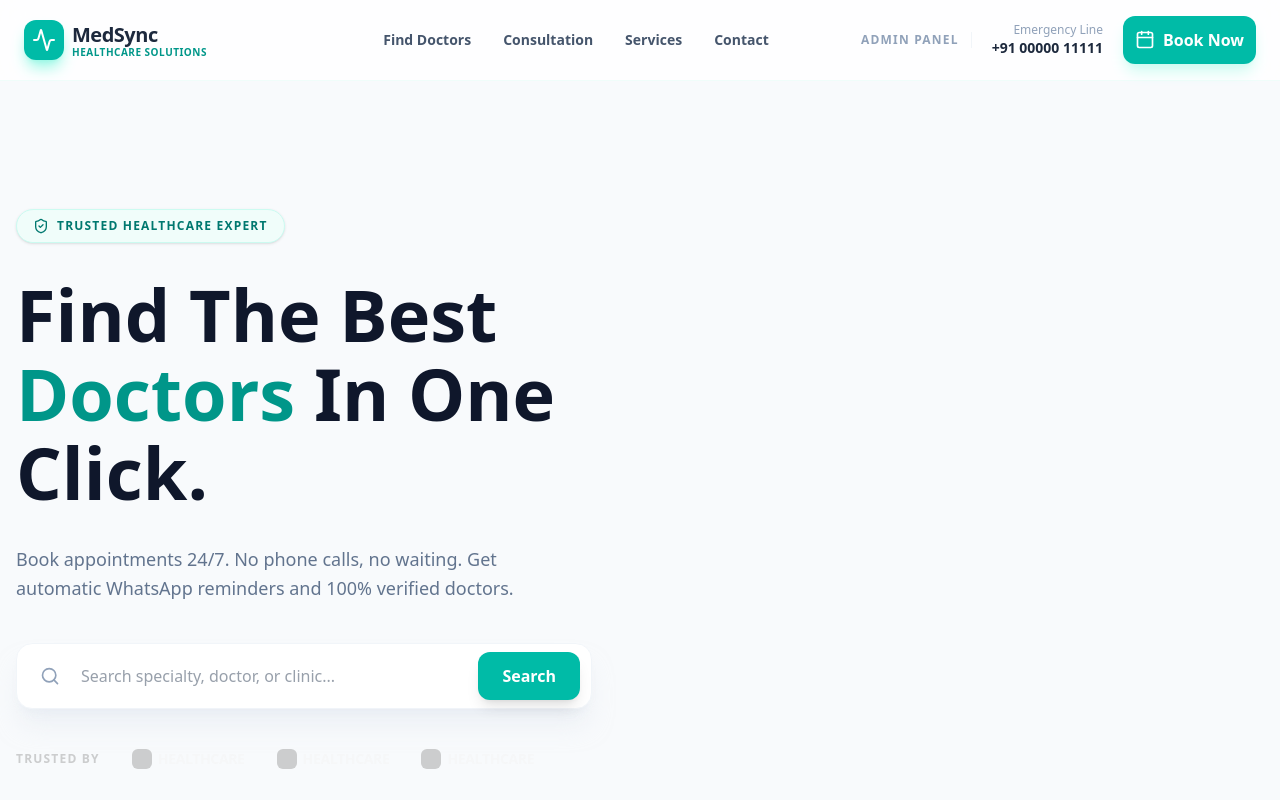
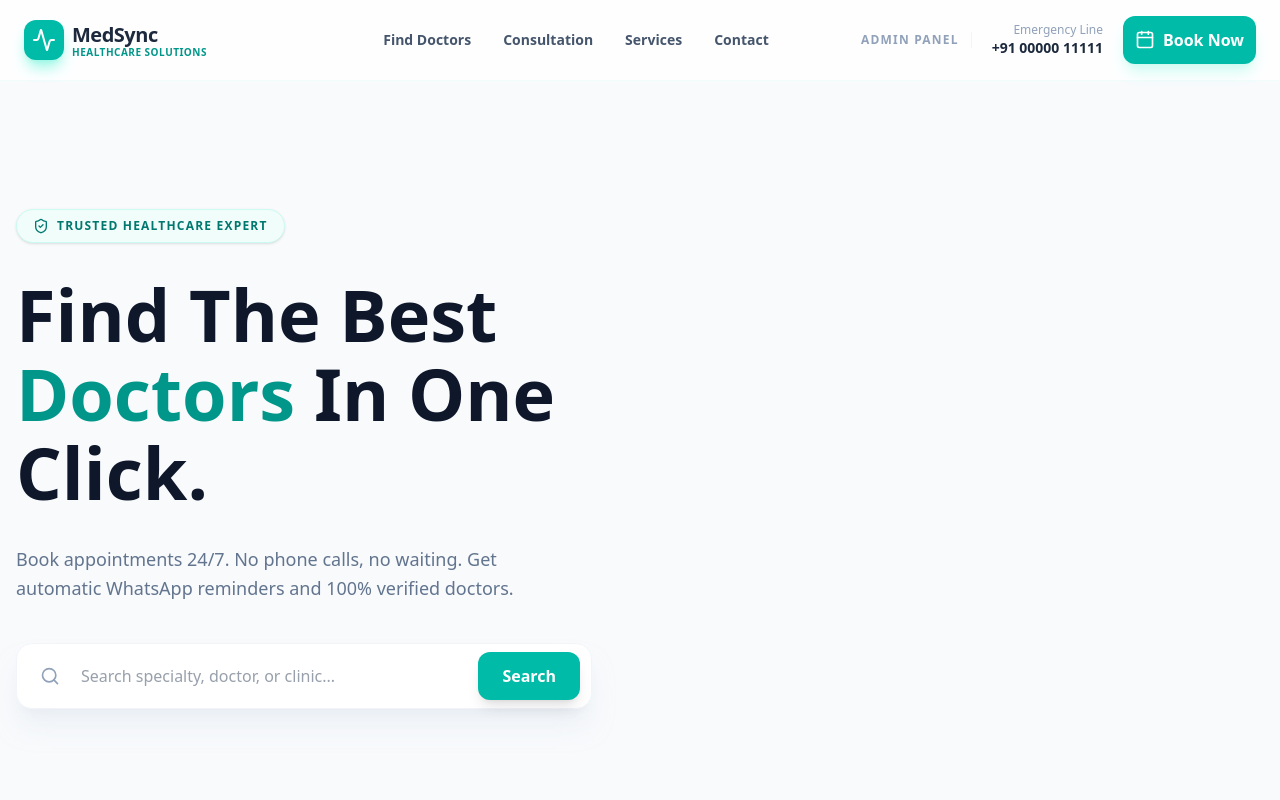
Before and after one commit to prawinreddi/eagleswin-portfolio, a Next.js app: page /med in a window 1280 px wide. Shown: the top 800 px of the page. Built offline with nearby package versions, Linux system fonts and the light colour scheme.

Commit message:
fix: adjust doctor image cropping with object-top and better framing

```diff
--- a/src/app/med/data.ts
+++ b/src/app/med/data.ts
@@ -49,7 +49,7 @@ export const doctors: Doctor[] = [
     fee: 300,
     rating: 4.8,
     reviews: 860,
-    image: 'https://images.unsplash.com/photo-1594824476967-48c8b964273f?w=800&auto=format&fit=crop',
+    image: 'https://images.unsplash.com/photo-1559839734-2b71f1536783?w=800&auto=format&fit=crop',
     about: 'Skilled in painless root canals, dental implants, and orthodontic treatments. Committed to providing a gentle experience for children and adults.',
     timings: '11:00 AM - 08:00 PM',
     category: 'dentist',
--- a/src/app/med/doctor/[id]/page.tsx
+++ b/src/app/med/doctor/[id]/page.tsx
@@ -36,7 +36,7 @@ export default function DoctorPage() {
             <div className="bg-white rounded-[3rem] p-8 md:p-12 shadow-2xl shadow-slate-200/50 border border-slate-50 border-b-8 border-b-teal-500">
               <div className="flex flex-col md:flex-row gap-10 items-start">
                 <div className="relative w-40 h-44 md:w-56 md:h-64 rounded-[2rem] overflow-hidden shadow-2xl shadow-teal-100 flex-shrink-0">
-                  <img src={doctor.image} alt={doctor.name} className="object-cover w-full h-full" />
+                  <img src={doctor.image} alt={doctor.name} className="object-cover object-top w-full h-full" />
                 </div>
                 <div className="flex-1">
                   <div className="flex flex-wrap items-center justify-between gap-4 mb-4">
--- a/src/app/med/page.tsx
+++ b/src/app/med/page.tsx
@@ -52,13 +52,6 @@ export default function MedHome() {
                 Search
               </button>
             </div>
-
-            <div className="mt-10 flex flex-wrap gap-8 items-center justify-center lg:justify-start grayscale opacity-50">
-              <span className="text-xs font-bold uppercase tracking-widest text-slate-400">Trusted By</span>
-              <ActivityLogo />
-              <ActivityLogo />
-              <ActivityLogo />
-            </div>
           </motion.div>
         </div>
       </section>
@@ -111,7 +104,7 @@ export default function MedHome() {
                 className="bg-white rounded-[2.5rem] overflow-hidden shadow-2xl shadow-slate-200/60 border border-slate-50 group"
               >
                 <div className="relative aspect-[4/3] overflow-hidden">
-                  <img src={doctor.image} alt={doctor.name} className="object-cover w-full h-full group-hover:scale-110 transition-transform duration-700" />
+                  <img src={doctor.image} alt={doctor.name} className="object-cover object-top w-full h-full group-hover:scale-110 transition-transform duration-700" />
                   <div className="absolute top-6 left-6 flex gap-2">
                     <div className="bg-white/90 backdrop-blur-sm px-3 py-1.5 rounded-full flex items-center gap-1 text-[10px] font-black text-slate-800 shadow-sm">
                       <Star className="w-3 h-3 text-yellow-500 fill-yellow-500" /> 4.9 (2k+)
@@ -156,7 +149,7 @@ export default function MedHome() {
         </div>
       </section>
 
-      {/* WHY CHOOSE SECTION (No-show reduction pitch) */}
+      {/* WHY CHOOSE SECTION */}
       <section className="py-24 bg-teal-600 relative overflow-hidden">
         <div className="absolute top-0 left-0 w-full h-full opacity-5 pointer-events-none" style={{ backgroundImage: 'radial-gradient(#fff 1px, transparent 1px)', backgroundSize: '40px 40px' }} />
 
@@ -187,12 +180,3 @@ export default function MedHome() {
     </div>
   );
 }
-
-function ActivityLogo() {
-  return (
-    <div className="flex items-center gap-1.5">
-      <div className="w-5 h-5 bg-slate-400 rounded-md" />
-      <span className="text-sm font-black tracking-tight">HEALTHCARE</span>
-    </div>
-  );
-}
```
